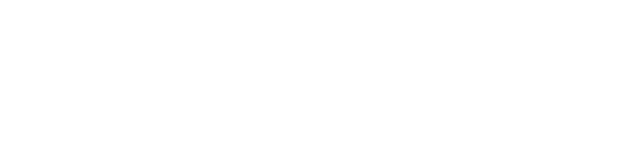
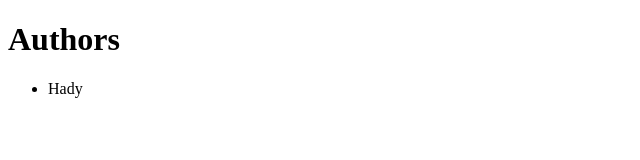
Before and after one commit to Twinned/CSCI51171-22-2024, a plain HTML site: page index.html in a window 1280 px wide. Shown: the whole page, without its empty margins (0-640 px from the left). Drawn offline with Linux system fonts and the light colour scheme.

Commit message:
Added me as an author

```diff
--- a/index.html
+++ b/index.html
@@ -1,5 +1,9 @@
 <!DOCTYPE html>
 <html>
     <body>
+        <h1>Authors</h1>
+        <ul>
+            <li>Hady</li>
+        </ul>
     </body>
 </html>
```
